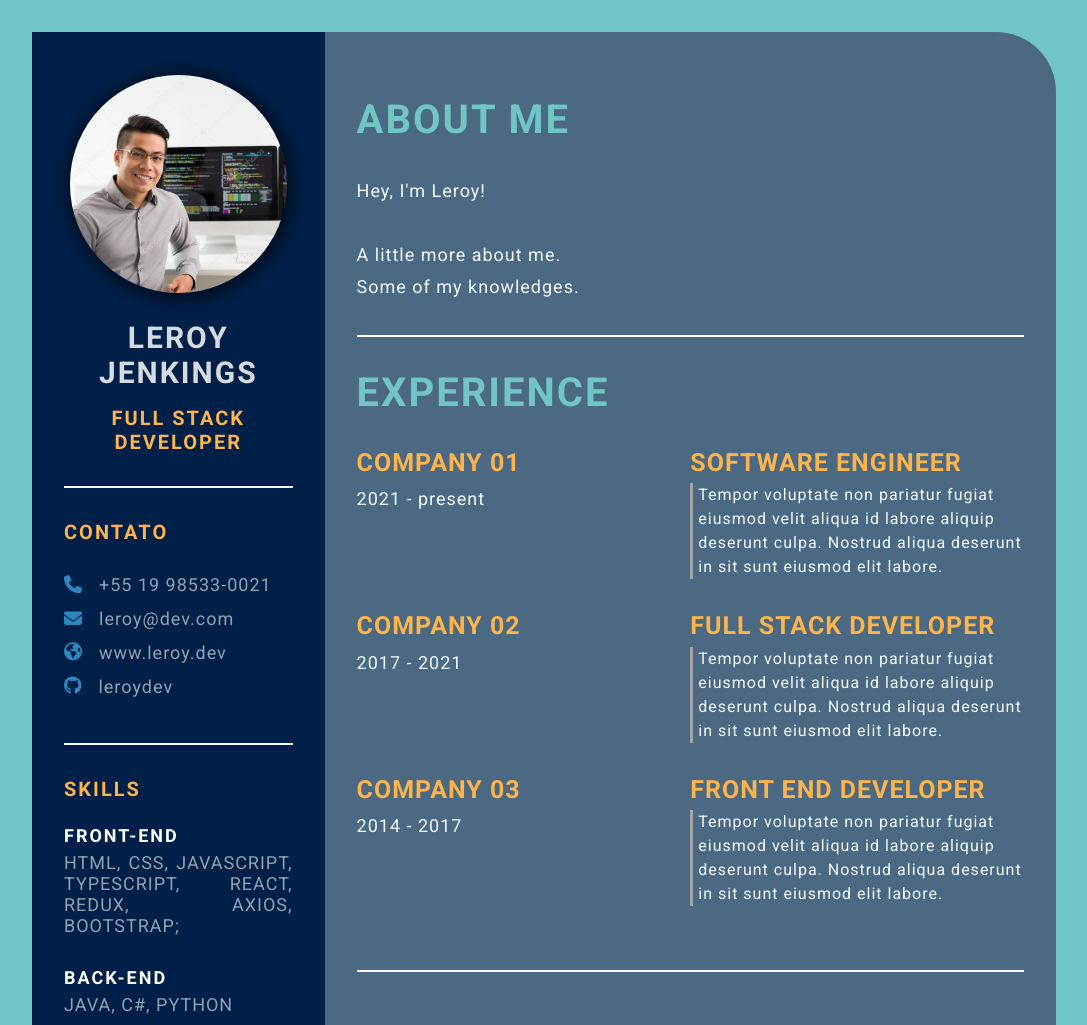
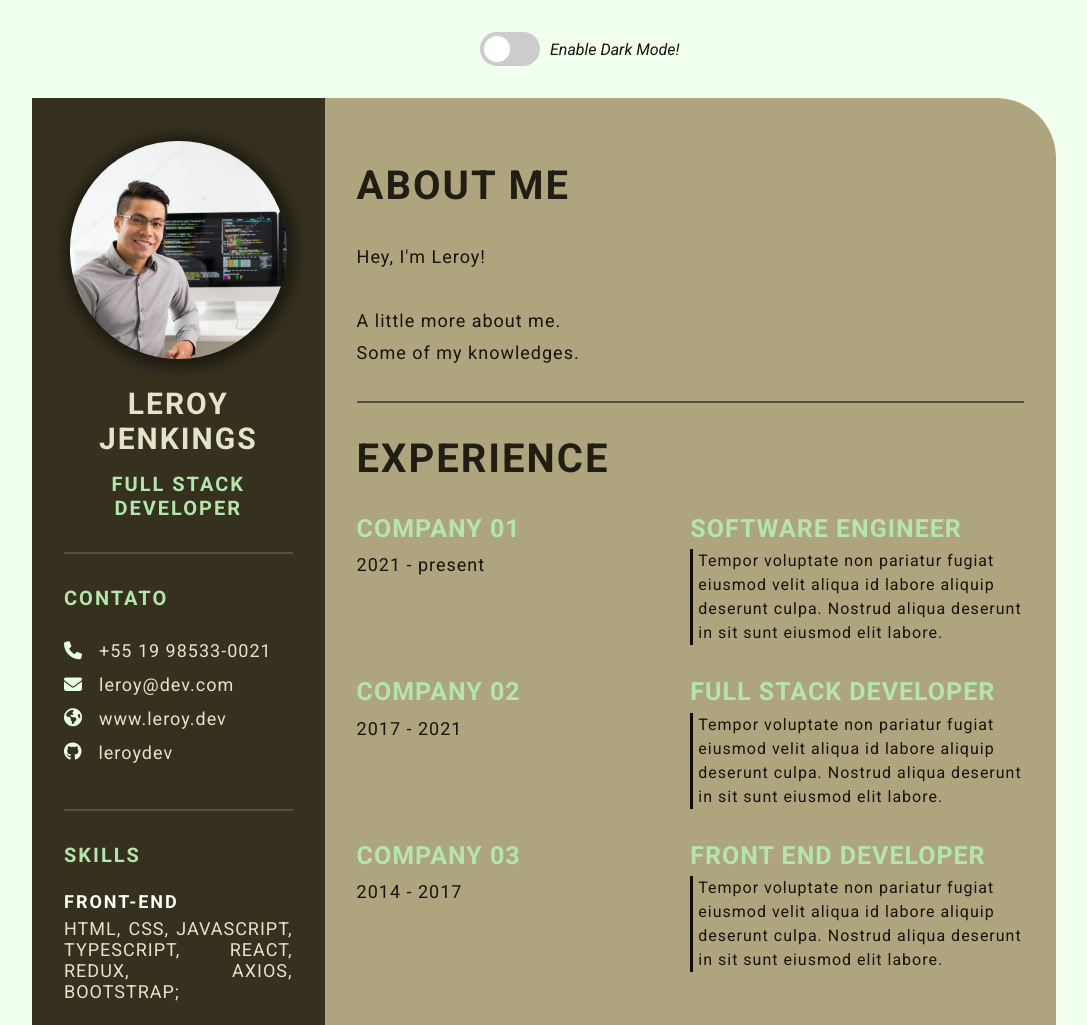
Before and after one commit to Pexex/jornada-dev-ebac, a plain HTML site: page index.html in a window 1280 px wide. Shown: the top 1025 px of the page, without its empty margins (96-1183 px from the left). Drawn offline with Linux system fonts and the light colour scheme.

Commit message:
Darkmode (#7)
* feature: add index.html

* feature: dark mode

```diff
--- a/assets/css/style.css
+++ b/assets/css/style.css
@@ -1,18 +1,37 @@
+/* Variáveis tema claro */
+
 :root {
-    --pageBG: #70c6c7;
-    --leftBg: #00204A;
-    --rightBg: #4B6982;
-    --linesColor: #fff;
-    --leftTitlesColor: #FDB44B;
-    --rightTitlesColor: #70C6C7;
-    --nameColor: #D6DBDF;
-    --leftInfoColor: #d6dbdfaf;
-    --leftIconsColor: #2E86C1;
-    --skillTitle: #fff;
-    --rigthContentColor: #F1F8FD;
-    --rigthContentBorderColor: #a5a3a3;
+    --pageBG: #f1ffef;
+    --leftBg: #36311f;
+    --rightBg: #aea57f;
+    --linesColor: #545049;
+    --leftTitlesColor: #b4e6ab;
+    --rightTitlesColor: #201d13;
+    --nameColor: #e3e4c8;
+    --leftInfoColor: #e3e4c8;
+    --leftIconsColor: #e9ffe5;
+    --skillTitle: #fafff9;
+    --rigthContentColor: #17140c;
+    --rigthContentBorderColor: #0f0c06;
 }
 
+/* variáveis tema escuro */
+[data-theme="dark"]{
+    --pageBG: #627d5d;
+    --leftBg: #1a180f;
+    --rightBg: #55513e;
+    --linesColor: #d4d3d2;
+    --leftTitlesColor: #d9ffd2;
+    --rightTitlesColor: #beae71;
+    --nameColor: #e3e4c8;
+    --leftInfoColor: #e3e4c8;
+    --leftIconsColor: #e3e4c8;
+    --skillTitle: #fafff9;
+    --rigthContentColor: #e3e4c8;
+    --rigthContentBorderColor: #e3e4c8;
+}
+
+/* configurações gerais */
 * {
     margin: 0;
     padding: 0;
@@ -25,6 +44,69 @@ body {
     background-color: var(--pageBG);
 }
 
+/* estilo check box */
+.theme-switch-wrapper {
+    display: flex;
+    align-items: center;
+    margin: 2rem 0 .5rem 45%;
+  }
+
+  .theme-switch-wrapper > em {
+    margin-left: 10px;
+    font-size: 1rem;
+    color: var(--rigthContentColor);
+  }
+
+  .theme-switch {
+    display: inline-block;
+    height: 34px;
+    position: relative;
+    width: 60px;
+  }
+
+  .theme-switch input {
+    display:none;
+  }
+
+  .slider {
+    background-color: #ccc;
+    bottom: 0;
+    cursor: pointer;
+    left: 0;
+    position: absolute;
+    right: 0;
+    top: 0;
+    transition: .4s;
+  }
+
+  .slider:before {
+    background-color: #fff;
+    bottom: 4px;
+    content: "";
+    height: 26px;
+    left: 4px;
+    position: absolute;
+    transition: .4s;
+    width: 26px;
+  }
+
+  input:checked + .slider {
+    background-color: #66bb6a;
+  }
+
+  input:checked + .slider:before {
+    transform: translateX(26px);
+  }
+
+  .slider.round {
+    border-radius: 34px;
+  }
+
+  .slider.round:before {
+    border-radius: 50%;
+  }
+
+/* estilo curriculum */
 .resume-contents {
     min-height: 100vh;
     width: 80%;
@@ -132,7 +214,7 @@ body {
 .contact-info ul li:hover a,
 .contact-info ul li:hover a i
  {
-    color: #FDB44B;
+    color: var(--leftTitlesColor);
 }
 
 .skills ul {
--- /dev/null
+++ b/assets/js/script.js
@@ -0,0 +1,35 @@
+// transformando o checkbox em uma constante
+const toggleSwitch = document.querySelector('.theme-switch input[type="checkbox"]');
+
+//constante que vai armazenar o thema pré salvo
+const currentTheme = localStorage.getItem('theme');
+
+//constante para o nome do tema
+const themeName = document.getElementById('theme-text');
+
+// checagem se já tem algum tema preferencial para o usuário
+if (currentTheme) {
+    document.documentElement.setAttribute('data-theme', currentTheme);
+
+    if (currentTheme === 'dark') {
+        toggleSwitch.checked = true;
+        themeName.innerText = "Enable Light Mode!";
+    }
+}
+
+// função para mudar o tema e salvar as preferencias para proximos acessos
+function switchTheme(e) {
+    if (e.target.checked) {
+        document.documentElement.setAttribute('data-theme', 'dark');
+        localStorage.setItem('theme', 'dark');
+        themeName.innerText = "Enable Light Mode!";
+    }
+    else {
+        document.documentElement.setAttribute('data-theme', 'light');
+        localStorage.setItem('theme', 'light');
+        themeName.innerText = "Enable Dark Mode!";
+    }
+}
+
+// evento do botão para trocar o tema
+toggleSwitch.addEventListener('change', switchTheme, false);
--- a/index.html
+++ b/index.html
@@ -15,10 +15,20 @@
     <link rel="preconnect" href="https://fonts.gstatic.com" crossorigin>
     <link href="https://fonts.googleapis.com/css2?family=Roboto:ital,wght@0,100;0,300;0,400;0,500;0,700;0,900;1,100;1,300;1,400;1,500;1,700;1,900&display=swap" rel="stylesheet">
 
+    <!-- Javascript para mudança de tema -->
+    <script src="assets/js/script.js" defer></script>
+
     <title>Curriculum Vitae</title>
 </head>
 
 <body>
+    <div class="theme-switch-wrapper">
+        <label class="theme-switch" for="checkbox">
+            <input type="checkbox" id="checkbox" />
+            <div class="slider round"></div>
+      </label>
+      <em id="theme-text">Enable Dark Mode!</em>
+    </div>
     <main class="resume-contents">
         <aside class="left-section">
             <section class="left-section-content">
```
